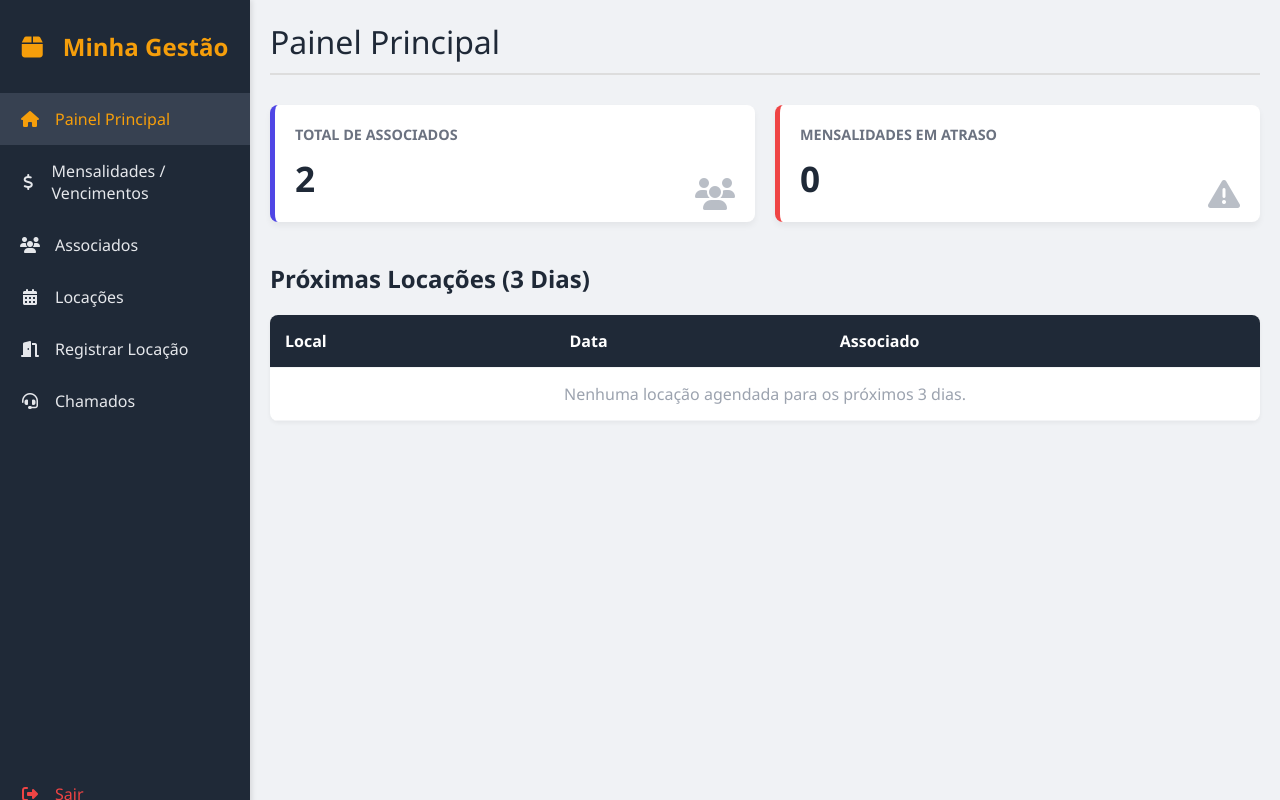
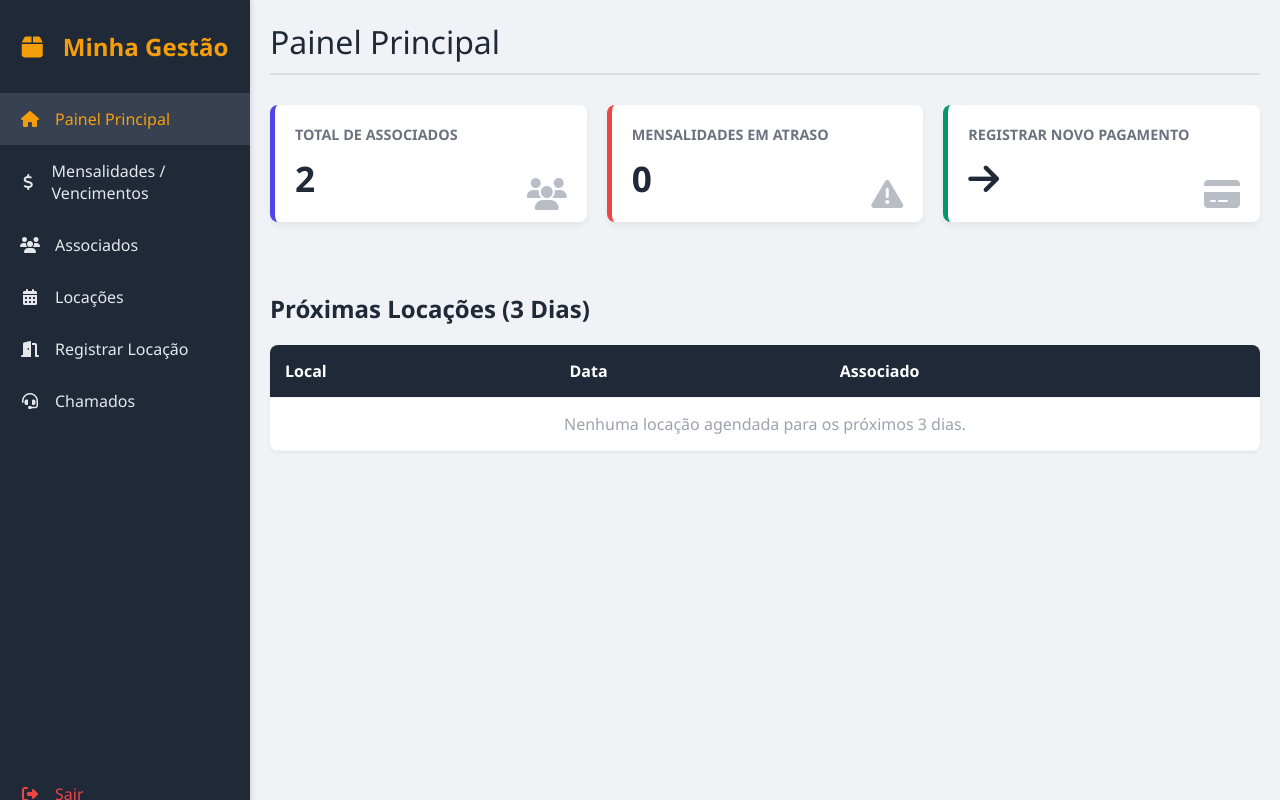
Before and after one commit to leoroquedesan-droid/leo, a Flask app: page /index in a window 1280 px wide. Run offline with Flask 3, Linux system fonts and the light colour scheme; a user stored in the database is signed in; data comes from the database, SQL or seed files in the repository.

Commit message:
index.html

```diff
--- a/templates/index.html
+++ b/templates/index.html
@@ -82,6 +82,9 @@
             box-shadow: 0 8px 12px rgba(0,0,0,0.1);
         }
         .card.danger { border-left-color: #ef4444; }
+        /* Novo estilo para destaque do botão de pagamento */
+        .card.success { border-left-color: #059669; }
+
         .card-title {
             font-size: 0.9em;
             color: #6b7280;
@@ -172,6 +175,16 @@
                 </div>
             </a>
 
+            <a href="{{ url_for('registrar_pagamento') }}" class="card-link">
+                <div class="card success">
+                    <div class="card-title">REGISTRAR NOVO PAGAMENTO</div>
+                    <div class="card-value"><i class="fas fa-arrow-right"></i></div>
+                    <div class="card-icon"><i class="fas fa-credit-card"></i></div>
+                </div>
+            </a>
+            </div>
+
+        <div class="card-row">
             </div>
 
         <div class="locacoes-list">
```
